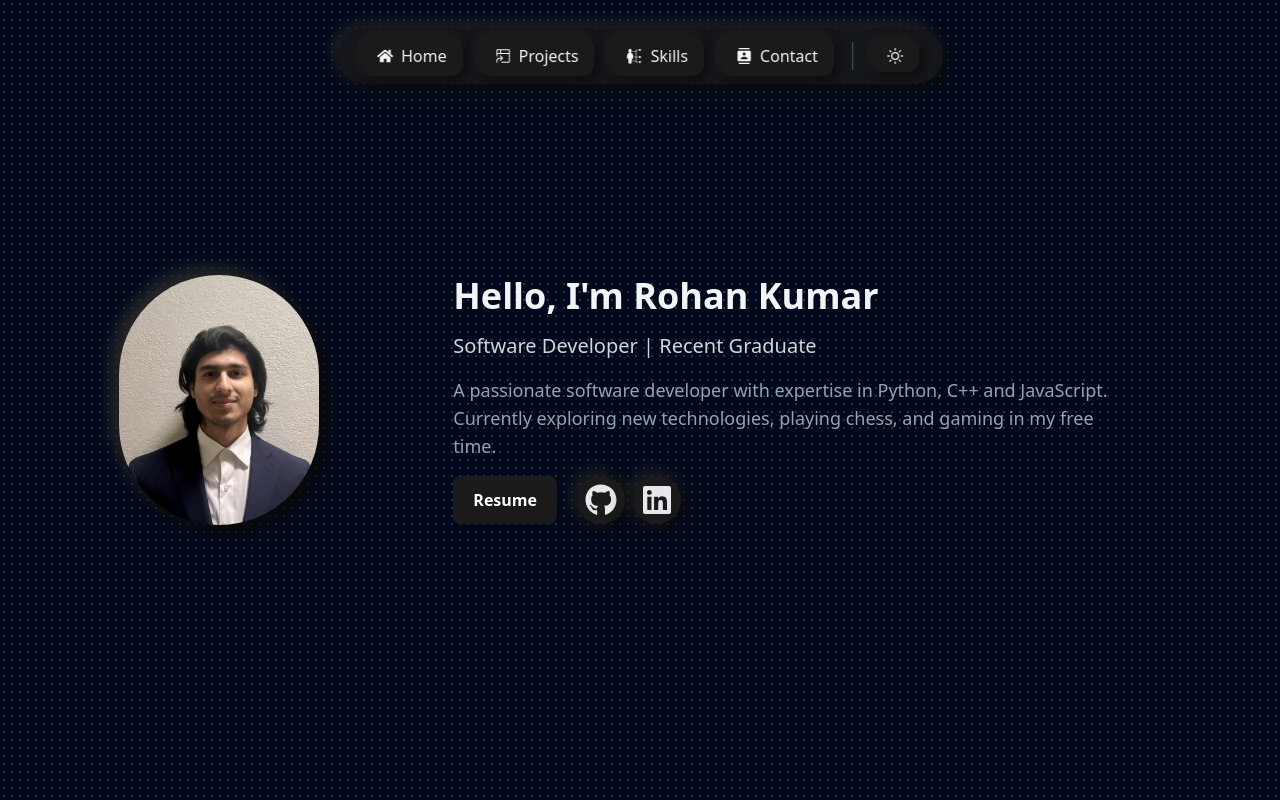
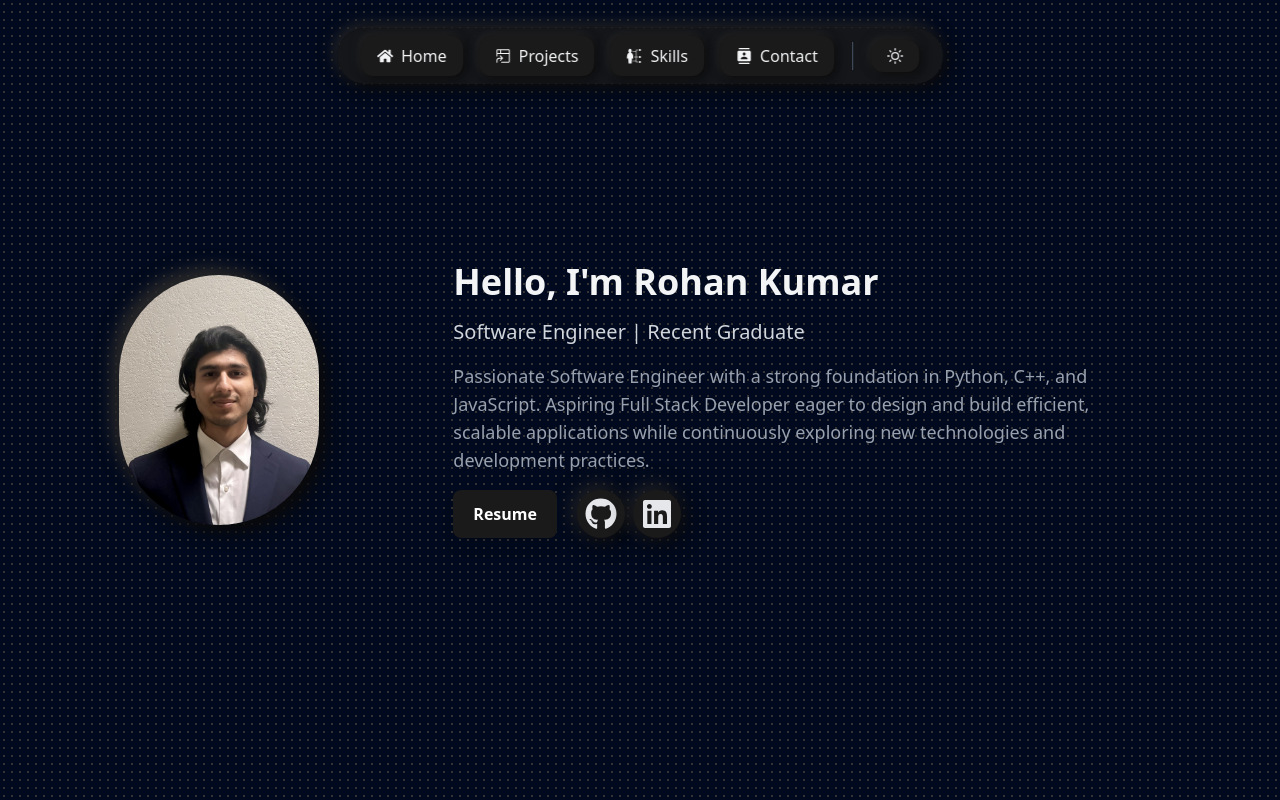
Before and after one commit to Rohan-Kumar09/Rohan-Kumar09.github.io, a Next.js app: page / in a window 1280 px wide. Built offline with nearby package versions, Linux system fonts and the light colour scheme.

Commit message:
chore: changed home page text

```diff
--- a/src/app/page.tsx
+++ b/src/app/page.tsx
@@ -63,13 +63,14 @@ export default function Home() {
                 <p className={`text-xl ${
                   darkMode ? 'text-gray-300' : 'text-gray-700'
                 }`}>
-                  Software Developer | Recent Graduate
+                  Software Engineer | Recent Graduate
                 </p>
                 <p className={`text-lg max-w-2xl ${
                   darkMode ? 'text-gray-400' : 'text-gray-600'
                 }`}>
-                  A passionate software developer with expertise in Python, C++ and JavaScript.
-                  Currently exploring new technologies, playing chess, and gaming in my free time.
+                  Passionate Software Engineer with a strong foundation in Python, C++, and JavaScript.
+                  Aspiring Full Stack Developer eager to design and build efficient, scalable applications
+                  while continuously exploring new technologies and development practices.
                 </p>
                 <div className="flex gap-8 justify-center md:justify-start items-center">
                     <a
```
